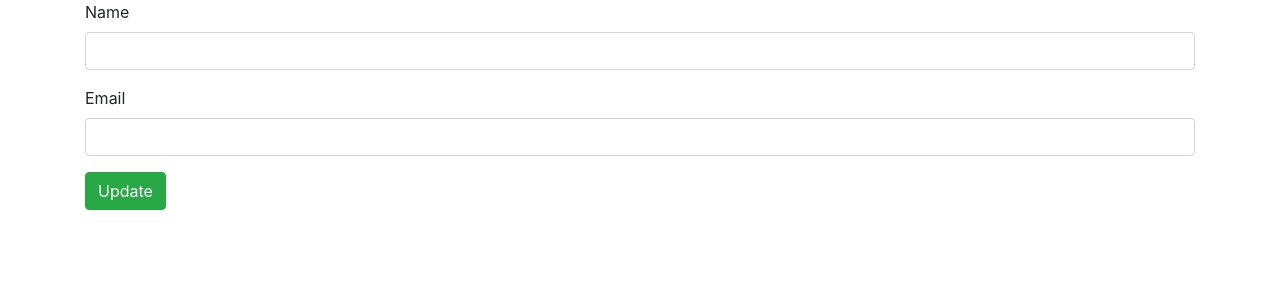
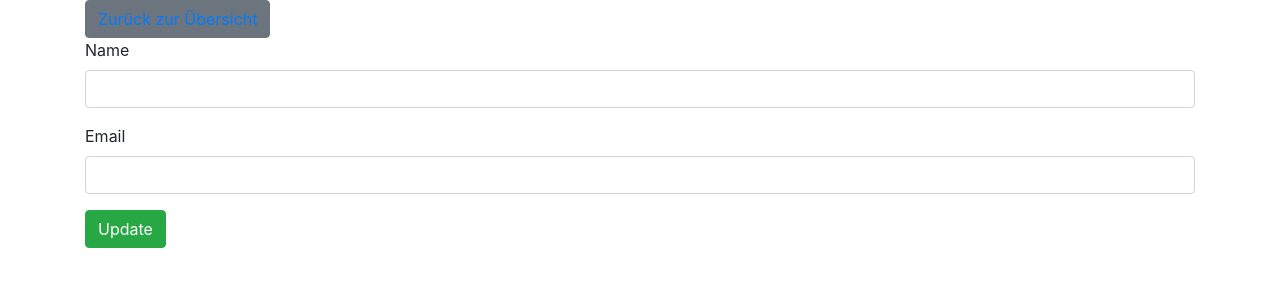
Before and after one commit to zeetech786/git, a PHP site: page /edit.php?id=1 in a window 1280 px wide. Shown: the top 300 px of the page. Run offline with PHP 8.4, Linux system fonts and the light colour scheme; data that the repository does not hold is empty.

Commit message:
add button

```diff
--- a/edit.php
+++ b/edit.php
@@ -12,6 +12,7 @@ $row = mysqli_fetch_assoc($result);
 ?>
 
 <div class="container">
+    <button type="button" class="btn btn-secondary"><a href="/../index.php">Zurück zur Übersicht</a></button>
 <form>
     <div class="mb-3">
         <label class="form-label">Name</label>
```
